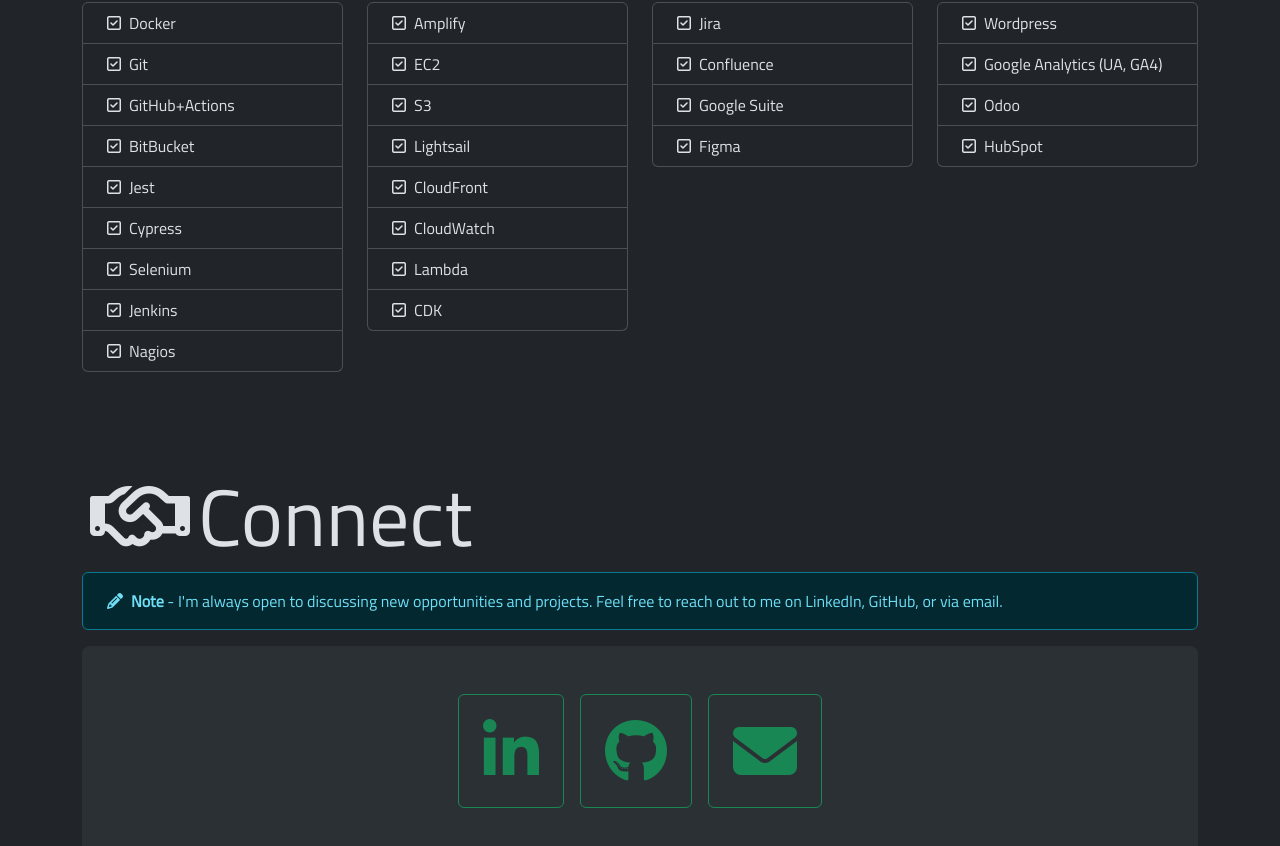
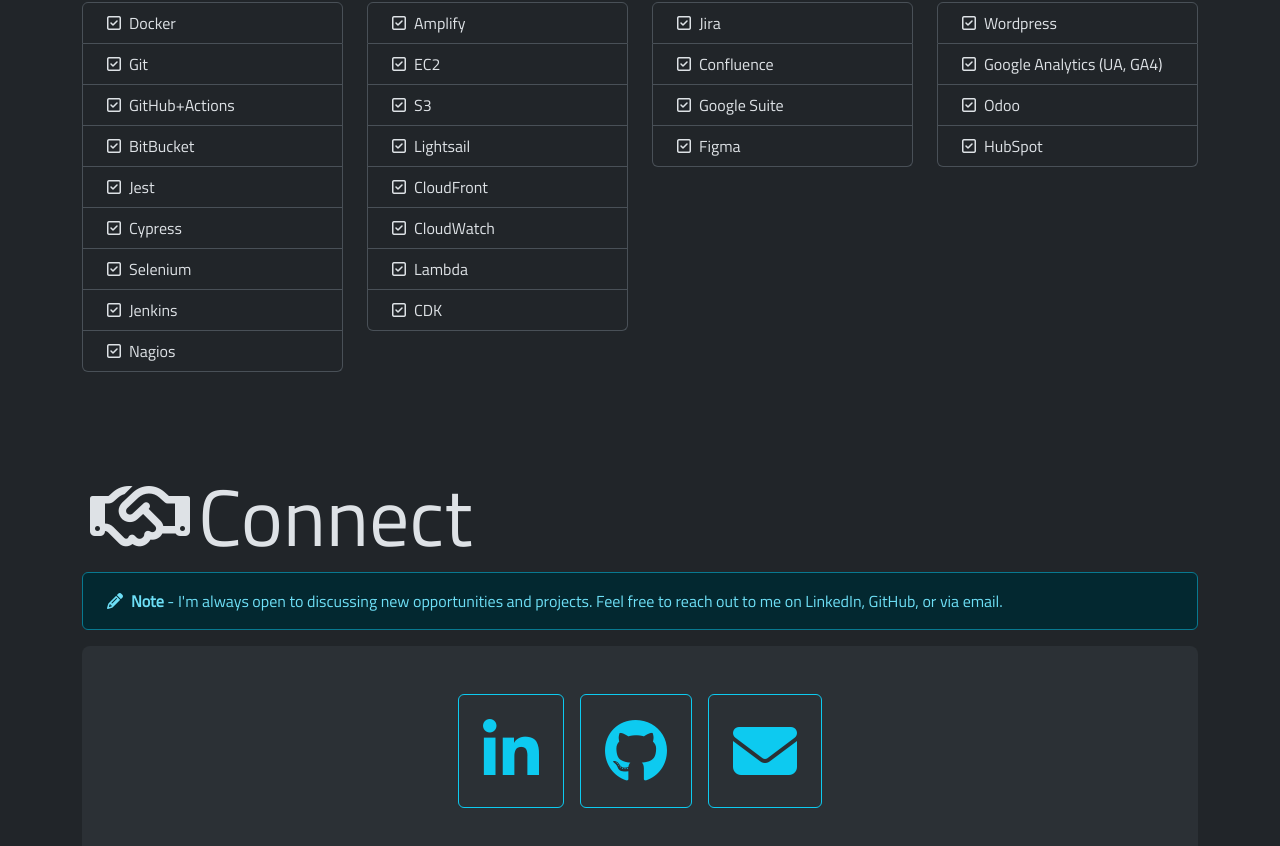
Before and after one commit to greenham/ghsdev-web, a React (Vite) app: page / in a window 1280 px wide. Shown: the part 3149-3995 px from the top of the page. Built offline with nearby package versions, Linux system fonts and the light colour scheme; some icons are missing.

Commit message:
change button style

```diff
--- a/src/components/Connect.tsx
+++ b/src/components/Connect.tsx
@@ -22,7 +22,7 @@
             href="https://lnkd.in/svu8Eg"
             target="_blank"
             rel="noopener noreferrer"
-            variant="outline-success"
+            variant="outline-info"
             className="p-4"
           >
             <i className="fa fa-linkedin fa-4x"></i>
@@ -31,14 +31,14 @@
             href="https://github.com/greenham"
             target="_blank"
             rel="noopener noreferrer"
-            variant="outline-success"
+            variant="outline-info"
             className="p-4"
           >
             <i className="fa fa-github fa-4x"></i>
           </Button>
           <Button
             href="mailto:connect@ghsdev.me"
-            variant="outline-success"
+            variant="outline-info"
             className="p-4"
           >
             <i className="fa fa-envelope fa-4x"></i>
```
